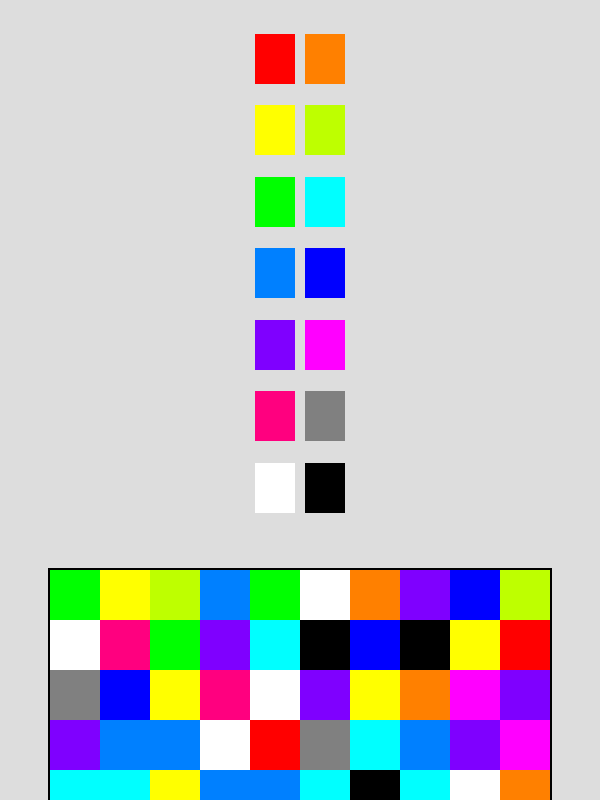
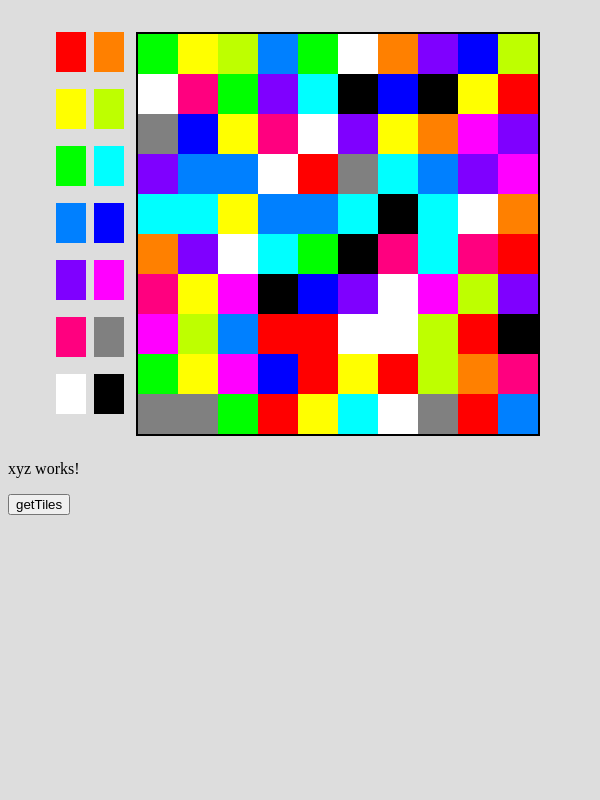
Before and after one commit to HangNailInc/hangnail, an Angular app in the folder frontend/: page / in a window 600 px wide. Shown: the top 800 px of the page. Built offline with nearby package versions, Linux system fonts and the light colour scheme.

Commit message:
Made responsive

```diff
--- a/frontend/src/app/color-picker/color-picker.component.css
+++ b/frontend/src/app/color-picker/color-picker.component.css
@@ -22,8 +22,28 @@
     border-style: solid;
 }
 
+/* For Skinny Browser */
+@media screen and (min-width: 780px) and (max-width: 900px) {
+    .picker-container {
+        display: flex;
+        flex-wrap: wrap;
+        width: 100px;
+        height: 600px;
+        padding-top: 10%;
+        padding-bottom: 10%;
+        padding-right: 5%;
+        padding-left: 5%;
+    }
+
+    .color-bordered {
+        border-width: 4px;
+        border-color: black;
+        border-style: solid;
+    }
+}
+
 /* For Tablets */
-@media screen and (min-width: 540px) and (max-width: 780px) {
+@media screen and (min-width: 650px) and (max-width: 780px) {
     .picker-container {
         display: flex;
         flex-wrap: wrap;
@@ -37,6 +57,26 @@
 
     .color-bordered {
         border-width: 4px;
+        border-color: black;
+        border-style: solid;
+    }
+}
+
+/* For Skinnier Browser */
+@media screen and (min-width: 540px) and (max-width: 650px) {
+    .picker-container {
+        display: flex;
+        flex-wrap: wrap;
+        width: 75px;
+        height: 400px;
+        padding-top: 10%;
+        padding-bottom: 10%;
+        padding-right: 5%;
+        padding-left: 5%;
+    }
+
+    .color-bordered {
+        border-width: 2px;
         border-color: black;
         border-style: solid;
     }
--- a/frontend/src/app/grid/grid.component.css
+++ b/frontend/src/app/grid/grid.component.css
@@ -23,6 +23,63 @@
   border-style: solid;
 }
 
+/* For Skinny Browser */
+@media screen and (min-width: 780px) and (max-width: 900px) {
+  .grid-container {
+    display: flex;
+    flex-wrap: wrap;
+    width: 600px;
+    height: 600px;
+    border-width: 3px;
+    border-color: black;
+    border-style: solid;
+  }
+
+  .tile-bordered {
+    border-width: 3px;
+    border-color: black;
+    border-style: solid;
+  }
+}
+
+/* For Tablets */
+@media screen and (min-width: 650px) and (max-width: 780px) {
+  .grid-container {
+    display: flex;
+    flex-wrap: wrap;
+    width: 500px;
+    height: 500px;
+    border-width: 2px;
+    border-color: black;
+    border-style: solid;
+  }
+
+  .tile-bordered {
+    border-width: 4px;
+    border-color: black;
+    border-style: solid;
+  }
+}
+
+/* For Skinnier Browser */
+@media screen and (min-width: 540px) and (max-width: 650px) {
+  .grid-container {
+    display: flex;
+    flex-wrap: wrap;
+    width: 400px;
+    height: 400px;
+    border-width: 2px;
+    border-color: black;
+    border-style: solid;
+  }
+
+  .tile-bordered {
+    border-width: 2px;
+    border-color: black;
+    border-style: solid;
+  }
+}
+
 /* For Mobile */
 @media screen and (max-width: 540px) {
   .grid-container {
@@ -41,22 +98,3 @@
     border-style: solid;
   }
 }
-
-/* For Tablets */
-@media screen and (min-width: 540px) and (max-width: 780px) {
-  .grid-container {
-    display: flex;
-    flex-wrap: wrap;
-    width: 500px;
-    height: 500px;
-    border-width: 2px;
-    border-color: black;
-    border-style: solid;
-  }
-
-  .tile-bordered {
-    border-width: 4px;
-    border-color: black;
-    border-style: solid;
-  }
-}
```
